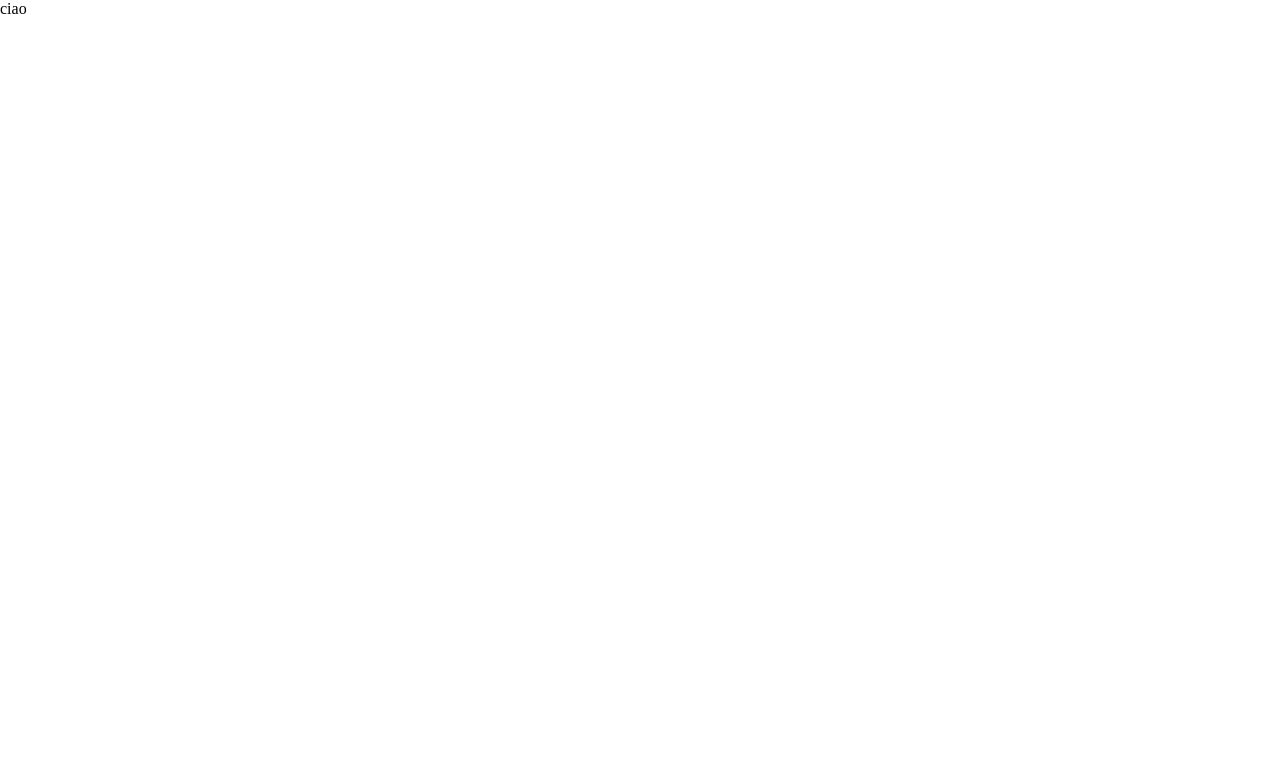
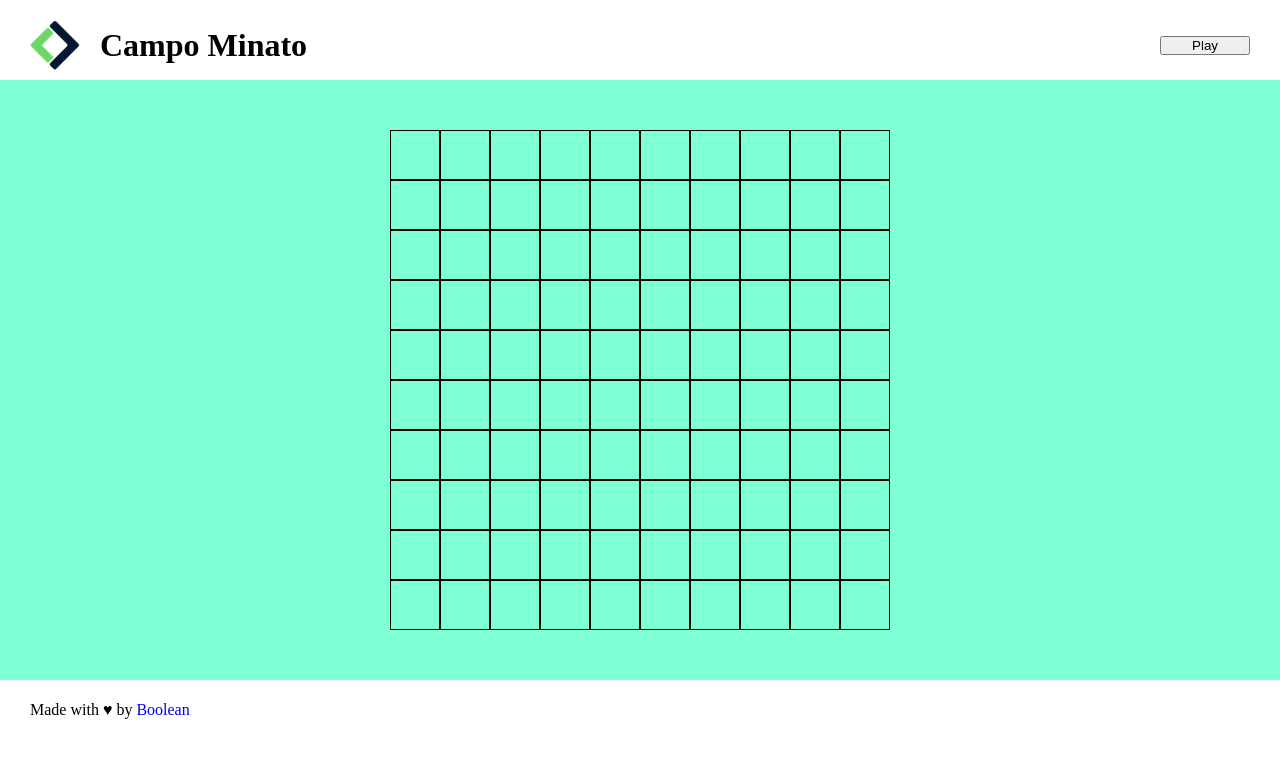
Before and after one commit to DanieleChecchin/js-campominato-grid, a plain HTML site: page index.html in a window 1280 px wide. Drawn offline with Linux system fonts and the light colour scheme.

Commit message:
MILESTONE 1

```diff
--- a/index.html
+++ b/index.html
@@ -12,7 +12,128 @@
 </head>
 
 <body>
-    <div>ciao</div>
+    <header>
+        <div class="content">
+            <div class="left-content">
+                <img src="img/Logo.png" alt="Logo Boolean">
+                <h1>Campo Minato</h1>
+            </div>
+            <div class="right-content">
+                <button>Play</button>
+            </div>
+        </div>
+    </header>
+
+    <main>
+        <div class="container">
+            <div class="grid">
+                <div class="cell"></div>
+                <div class="cell"></div>
+                <div class="cell"></div>
+                <div class="cell"></div>
+                <div class="cell"></div>
+                <div class="cell"></div>
+                <div class="cell"></div>
+                <div class="cell"></div>
+                <div class="cell"></div>
+                <div class="cell"></div>
+                <div class="cell"></div>
+                <div class="cell"></div>
+                <div class="cell"></div>
+                <div class="cell"></div>
+                <div class="cell"></div>
+                <div class="cell"></div>
+                <div class="cell"></div>
+                <div class="cell"></div>
+                <div class="cell"></div>
+                <div class="cell"></div>
+                <div class="cell"></div>
+                <div class="cell"></div>
+                <div class="cell"></div>
+                <div class="cell"></div>
+                <div class="cell"></div>
+                <div class="cell"></div>
+                <div class="cell"></div>
+                <div class="cell"></div>
+                <div class="cell"></div>
+                <div class="cell"></div>
+                <div class="cell"></div>
+                <div class="cell"></div>
+                <div class="cell"></div>
+                <div class="cell"></div>
+                <div class="cell"></div>
+                <div class="cell"></div>
+                <div class="cell"></div>
+                <div class="cell"></div>
+                <div class="cell"></div>
+                <div class="cell"></div>
+                <div class="cell"></div>
+                <div class="cell"></div>
+                <div class="cell"></div>
+                <div class="cell"></div>
+                <div class="cell"></div>
+                <div class="cell"></div>
+                <div class="cell"></div>
+                <div class="cell"></div>
+                <div class="cell"></div>
+                <div class="cell"></div>
+                <div class="cell"></div>
+                <div class="cell"></div>
+                <div class="cell"></div>
+                <div class="cell"></div>
+                <div class="cell"></div>
+                <div class="cell"></div>
+                <div class="cell"></div>
+                <div class="cell"></div>
+                <div class="cell"></div>
+                <div class="cell"></div>
+                <div class="cell"></div>
+                <div class="cell"></div>
+                <div class="cell"></div>
+                <div class="cell"></div>
+                <div class="cell"></div>
+                <div class="cell"></div>
+                <div class="cell"></div>
+                <div class="cell"></div>
+                <div class="cell"></div>
+                <div class="cell"></div>
+                <div class="cell"></div>
+                <div class="cell"></div>
+                <div class="cell"></div>
+                <div class="cell"></div>
+                <div class="cell"></div>
+                <div class="cell"></div>
+                <div class="cell"></div>
+                <div class="cell"></div>
+                <div class="cell"></div>
+                <div class="cell"></div>
+                <div class="cell"></div>
+                <div class="cell"></div>
+                <div class="cell"></div>
+                <div class="cell"></div>
+                <div class="cell"></div>
+                <div class="cell"></div>
+                <div class="cell"></div>
+                <div class="cell"></div>
+                <div class="cell"></div>
+                <div class="cell"></div>
+                <div class="cell"></div>
+                <div class="cell"></div>
+                <div class="cell"></div>
+                <div class="cell"></div>
+                <div class="cell"></div>
+                <div class="cell"></div>
+                <div class="cell"></div>
+                <div class="cell"></div>
+                <div class="cell"></div>
+                <div class="cell"></div>
+            </div>
+        </div>
+    </main>
+
+    <footer>
+        <p>Made with &hearts; by <a href="#">Boolean</a></p>
+    </footer>
 </body>
 
 </html>
--- a/style.css
+++ b/style.css
@@ -9,6 +9,57 @@
 /* Utils */
 
 .container{
-    max-width: 1000px;
+    max-width: 500px;
     margin: 0 auto;
 }
+
+header{
+    height: 80px;
+    padding: 20px 30px;
+}
+
+.content{
+    display: flex;
+    justify-content: space-between;
+}
+
+.left-content{
+    display: flex;
+    gap: 20px;
+    align-items: center;
+}
+
+.right-content{
+    display: flex;
+    align-items: center;
+}
+
+button{
+    padding: 0 30px;
+}
+
+main{
+    background-color: #7FFFD4;
+}
+
+footer{
+    height: 60px;
+    line-height: 60px;
+    padding: 0 30px;
+}
+
+a{
+    text-decoration: none;
+}
+
+.grid{
+    padding: 50px 0;
+    display: flex;
+    flex-wrap: wrap;
+}
+
+.cell{
+    height: 50px;
+    width: 50px;
+    border: 1px solid black;
+}
```
Also changed, not shown: img/Logo.png (added).
